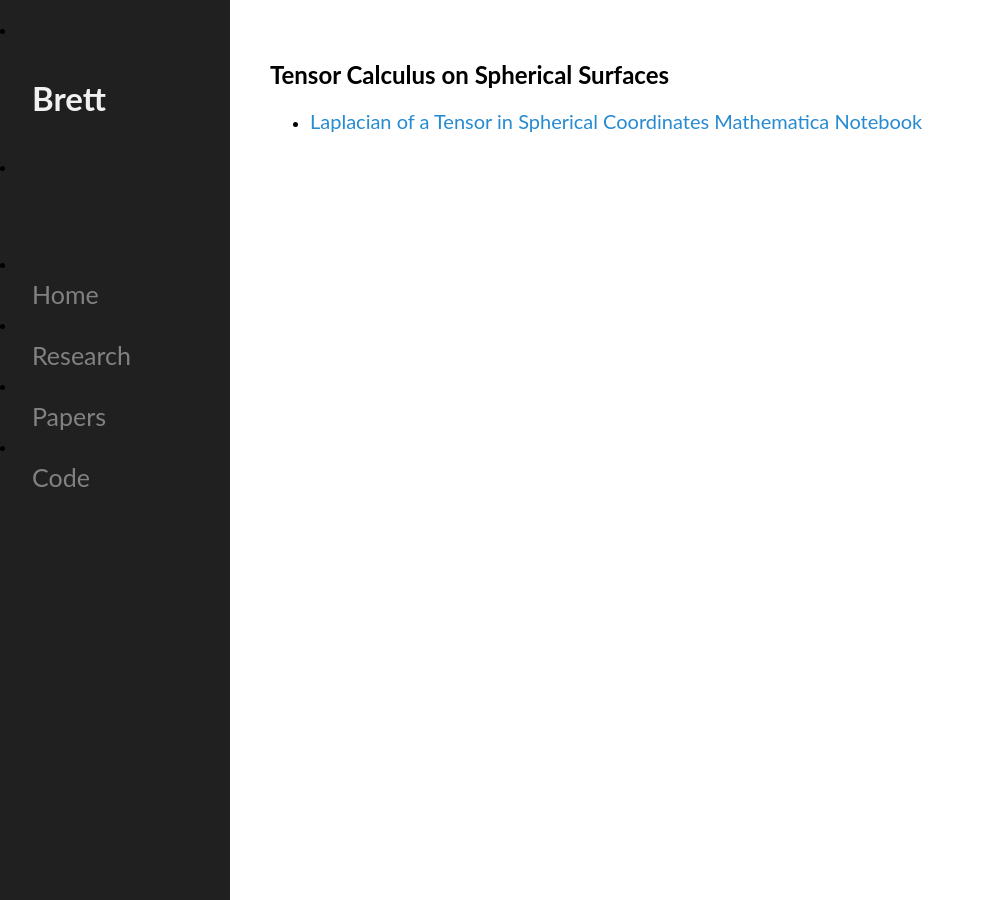
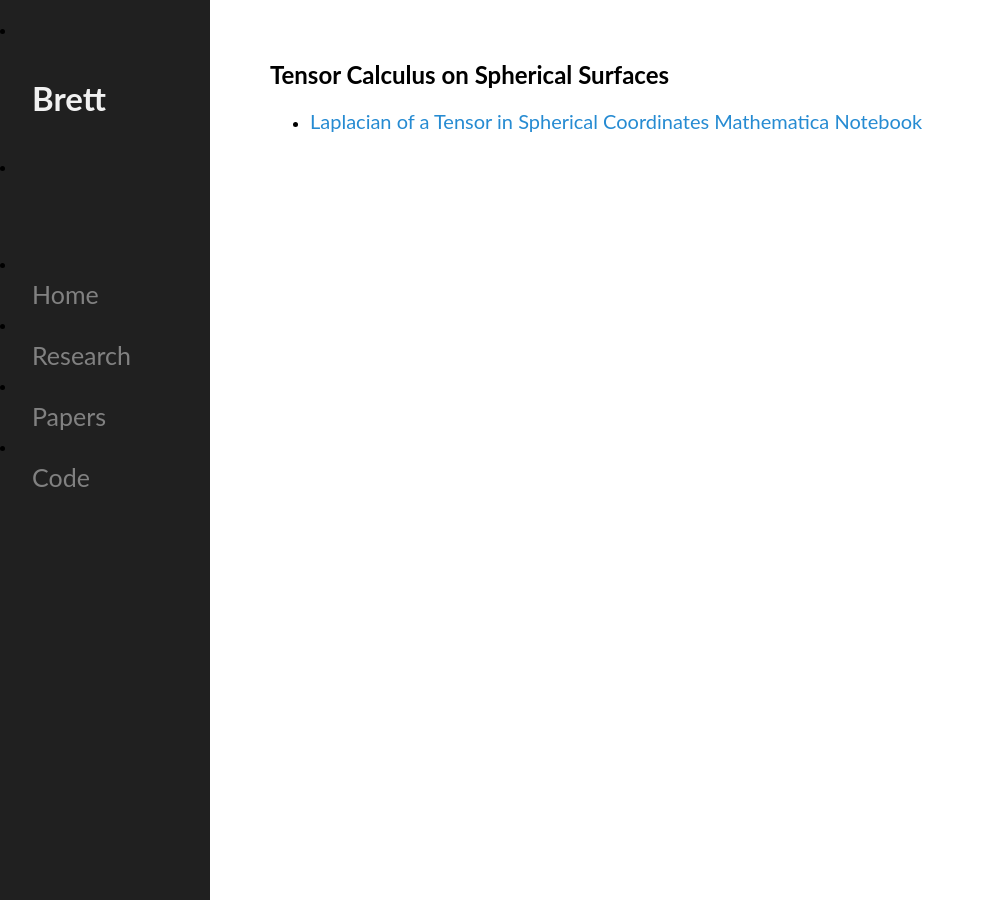
Before and after one commit to mckimb/mckimb.github.io, a Jekyll site: the page built from code/index.html, in a window 1280 px wide. Shown: the whole page, without its empty margins (0-984 px from the left). Built offline with Jekyll 4.4.1, drawn with Linux system fonts in a browser that asks for light colours.

Commit message:
Update main.css

```diff
--- a/css/main.css
+++ b/css/main.css
@@ -37,7 +37,7 @@ nav ul, footer ul {
 }
 .sidenav {
     height: 100%;
-    width: 230px;
+    width: 210px;
     position: fixed;
     z-index: 1;
     top: 0;
```
